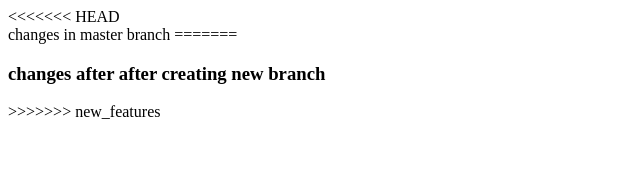
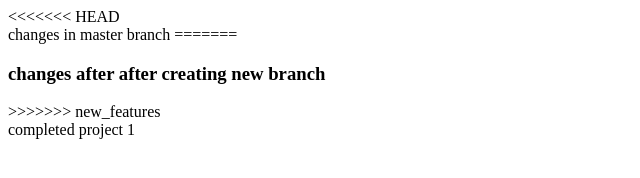
Before and after one commit to Nitinsanap990/Project, a plain HTML site: page index.html in a window 1280 px wide. Shown: the whole page, without its empty margins (0-640 px from the left). Drawn offline with Linux system fonts and the light colour scheme.

Commit message:
pushig for checking in project 2

```diff
--- a/index.html
+++ b/index.html
@@ -21,5 +21,9 @@
         <h3>changes after after creating new branch</h3>
 >>>>>>> new_features
     </div>
+    <div class="project1">
+        completed project 1
+
+    </div>
 </body>
 </html>
```
